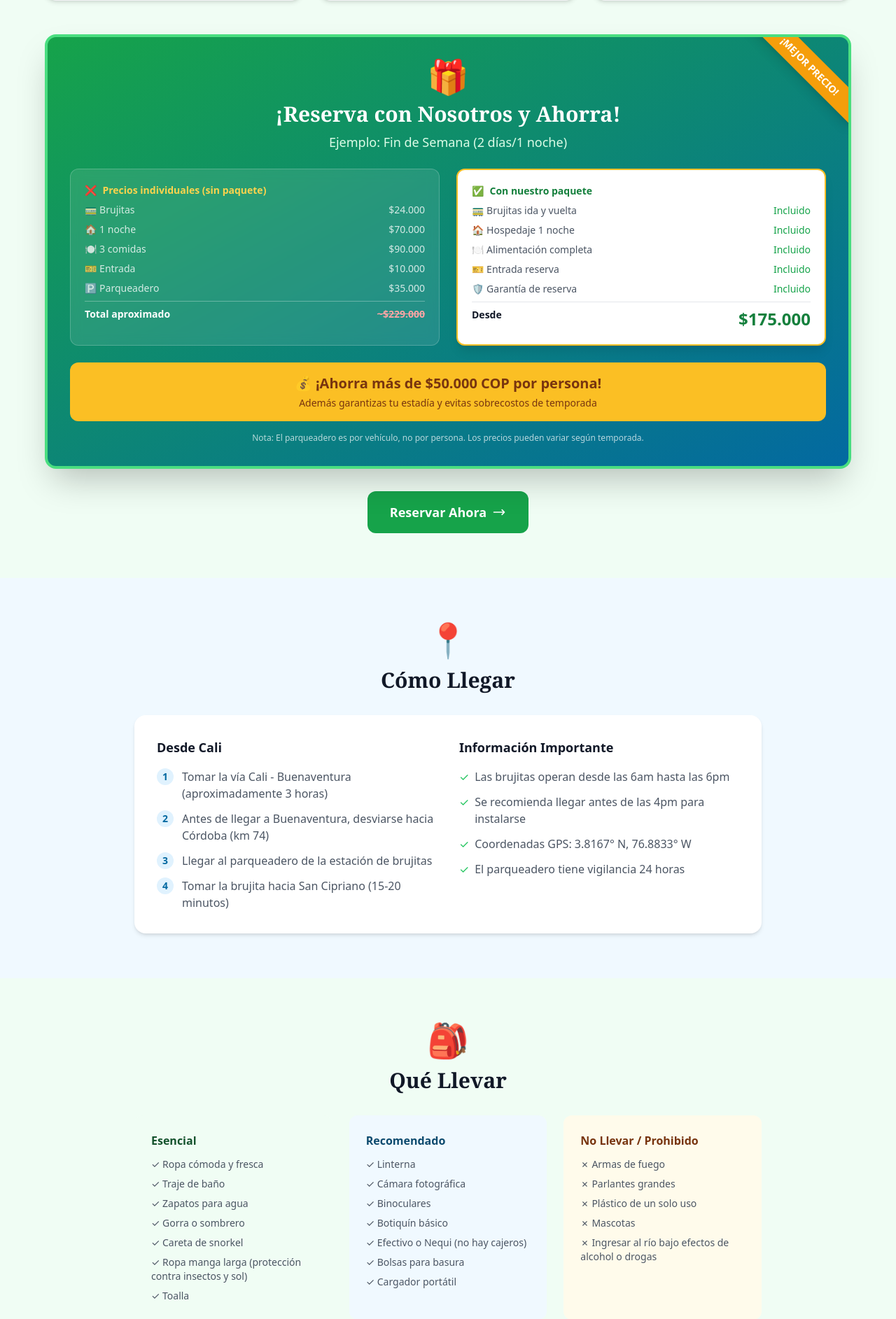
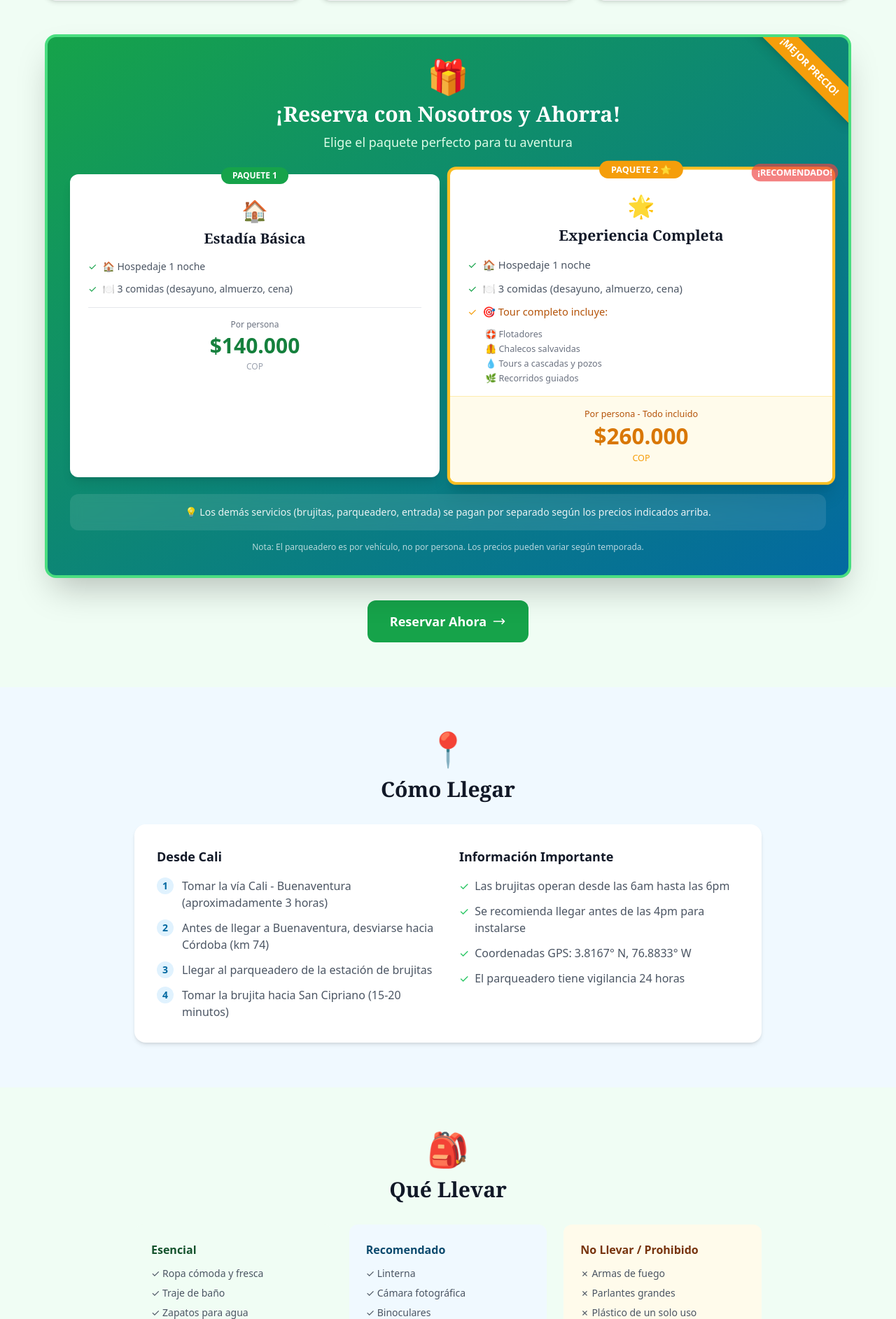
Before and after one commit to QuickAppraiser/san-cipriano, a Django app: page /visitantes/servicios/ in a window 1280 px wide. Shown: the part 1367-3252 px from the top of the page at 70% size. Run offline with Django 4.2, Linux system fonts and the light colour scheme; data comes from the database, SQL or seed files in the repository; some libraries are stand-ins or nearby versions.

Commit message:
Add two package options: Basic Stay ($140k) and Complete Experience ($260k)
- Package 1: Lodging + 3 meals for $140,000 COP
- Package 2: Lodging + 3 meals + full tour (floats, life jackets,
  waterfalls, pools, guided tours) for $260,000 COP
- Other services (brujitas, parking, entrance) remain as separate prices
- Added translations for all new strings in EN, FR, DE, IT, PT

Co-Authored-By: Claude Opus 4.5 <noreply@anthropic.com>

```diff
--- a/templates/visitors/services.html
+++ b/templates/visitors/services.html
@@ -165,66 +165,94 @@
 
         </div>
 
-        <!-- Package Example -->
+        <!-- Packages Section -->
         <div class="mt-12 bg-gradient-to-br from-selva-600 to-rio-700 rounded-2xl p-8 border-4 border-selva-400 shadow-2xl relative overflow-hidden">
             <!-- Decorative ribbon -->
             <div class="absolute -right-12 top-6 bg-amber-500 text-white font-bold py-2 px-12 rotate-45 text-sm shadow-lg">
                 {% trans "¡MEJOR PRECIO!" %}
             </div>
 
-            <div class="text-center mb-6">
+            <div class="text-center mb-8">
                 <span class="inline-block text-5xl mb-3">🎁</span>
                 <h3 class="font-display text-2xl md:text-3xl font-bold text-white mb-2">
                     {% trans "¡Reserva con Nosotros y Ahorra!" %}
                 </h3>
-                <p class="text-selva-100 text-lg">{% trans "Ejemplo: Fin de Semana (2 días/1 noche)" %}</p>
+                <p class="text-selva-100 text-lg">{% trans "Elige el paquete perfecto para tu aventura" %}</p>
             </div>
 
-            <!-- Comparison boxes -->
+            <!-- Two Packages -->
             <div class="grid md:grid-cols-2 gap-6 mb-6">
-                <!-- Individual pricing -->
-                <div class="bg-white/10 backdrop-blur rounded-xl p-5 border border-white/20">
-                    <p class="text-amber-300 font-semibold text-sm mb-2 flex items-center gap-2">
-                        <span>❌</span> {% trans "Precios individuales (sin paquete)" %}
-                    </p>
-                    <div class="space-y-2 text-white/80 text-sm">
-                        <div class="flex justify-between"><span>🚃 {% trans "Brujitas" %}</span><span>$24.000</span></div>
-                        <div class="flex justify-between"><span>🏠 {% trans "1 noche" %}</span><span>$70.000</span></div>
-                        <div class="flex justify-between"><span>🍽️ {% trans "3 comidas" %}</span><span>$90.000</span></div>
-                        <div class="flex justify-between"><span>🎫 {% trans "Entrada" %}</span><span>$10.000</span></div>
-                        <div class="flex justify-between"><span>🅿️ {% trans "Parqueadero" %}</span><span>$35.000</span></div>
-                        <div class="border-t border-white/30 pt-2 mt-2 flex justify-between font-bold text-white">
-                            <span>{% trans "Total aproximado" %}</span>
-                            <span class="line-through text-red-300">~$229.000</span>
+                <!-- Package 1: Basic -->
+                <div class="bg-white rounded-xl p-6 border-2 border-white/50 shadow-lg relative">
+                    <div class="absolute -top-3 left-1/2 -translate-x-1/2 bg-selva-600 text-white text-xs font-bold px-4 py-1 rounded-full">
+                        {% trans "PAQUETE 1" %}
+                    </div>
+                    <div class="text-center mb-4 pt-2">
+                        <span class="text-3xl">🏠</span>
+                        <h4 class="font-display text-xl font-bold text-gray-900 mt-2">{% trans "Estadía Básica" %}</h4>
+                    </div>
+                    <div class="space-y-3 text-gray-600 text-sm mb-4">
+                        <div class="flex items-center gap-2">
+                            <span class="text-selva-600">✓</span>
+                            <span>🏠 {% trans "Hospedaje 1 noche" %}</span>
                         </div>
+                        <div class="flex items-center gap-2">
+                            <span class="text-selva-600">✓</span>
+                            <span>🍽️ {% trans "3 comidas (desayuno, almuerzo, cena)" %}</span>
+                        </div>
+                    </div>
+                    <div class="border-t border-gray-200 pt-4 text-center">
+                        <p class="text-gray-500 text-xs mb-1">{% trans "Por persona" %}</p>
+                        <p class="text-3xl font-bold text-selva-700">$140.000</p>
+                        <p class="text-gray-400 text-xs mt-1">COP</p>
                     </div>
                 </div>
 
-                <!-- Package pricing -->
-                <div class="bg-white rounded-xl p-5 border-2 border-amber-400 shadow-lg">
-                    <p class="text-selva-700 font-semibold text-sm mb-2 flex items-center gap-2">
-                        <span>✅</span> {% trans "Con nuestro paquete" %}
-                    </p>
-                    <div class="space-y-2 text-gray-600 text-sm">
-                        <div class="flex justify-between"><span>🚃 {% trans "Brujitas ida y vuelta" %}</span><span class="text-selva-600">{% trans "Incluido" %}</span></div>
-                        <div class="flex justify-between"><span>🏠 {% trans "Hospedaje 1 noche" %}</span><span class="text-selva-600">{% trans "Incluido" %}</span></div>
-                        <div class="flex justify-between"><span>🍽️ {% trans "Alimentación completa" %}</span><span class="text-selva-600">{% trans "Incluido" %}</span></div>
-                        <div class="flex justify-between"><span>🎫 {% trans "Entrada reserva" %}</span><span class="text-selva-600">{% trans "Incluido" %}</span></div>
-                        <div class="flex justify-between"><span>🛡️ {% trans "Garantía de reserva" %}</span><span class="text-selva-600">{% trans "Incluido" %}</span></div>
-                        <div class="border-t border-gray-200 pt-2 mt-2 flex justify-between font-bold text-gray-900">
-                            <span>{% trans "Desde" %}</span>
-                            <span class="text-2xl text-selva-700">$175.000</span>
+                <!-- Package 2: Complete -->
+                <div class="bg-white rounded-xl p-6 border-4 border-amber-400 shadow-xl relative transform md:scale-105">
+                    <div class="absolute -top-3 left-1/2 -translate-x-1/2 bg-amber-500 text-white text-xs font-bold px-4 py-1 rounded-full">
+                        {% trans "PAQUETE 2" %} ⭐
+                    </div>
+                    <div class="absolute -top-2 -right-2 bg-red-500 text-white text-xs font-bold px-2 py-1 rounded-full animate-pulse">
+                        {% trans "¡RECOMENDADO!" %}
+                    </div>
+                    <div class="text-center mb-4 pt-2">
+                        <span class="text-3xl">🌟</span>
+                        <h4 class="font-display text-xl font-bold text-gray-900 mt-2">{% trans "Experiencia Completa" %}</h4>
+                    </div>
+                    <div class="space-y-3 text-gray-600 text-sm mb-4">
+                        <div class="flex items-center gap-2">
+                            <span class="text-selva-600">✓</span>
+                            <span>🏠 {% trans "Hospedaje 1 noche" %}</span>
                         </div>
+                        <div class="flex items-center gap-2">
+                            <span class="text-selva-600">✓</span>
+                            <span>🍽️ {% trans "3 comidas (desayuno, almuerzo, cena)" %}</span>
+                        </div>
+                        <div class="flex items-center gap-2">
+                            <span class="text-amber-500">✓</span>
+                            <span class="font-medium text-amber-700">🎯 {% trans "Tour completo incluye:" %}</span>
+                        </div>
+                        <div class="ml-6 space-y-1 text-xs text-gray-500">
+                            <p>🛟 {% trans "Flotadores" %}</p>
+                            <p>🦺 {% trans "Chalecos salvavidas" %}</p>
+                            <p>💧 {% trans "Tours a cascadas y pozos" %}</p>
+                            <p>🌿 {% trans "Recorridos guiados" %}</p>
+                        </div>
+                    </div>
+                    <div class="border-t border-amber-200 pt-4 text-center bg-amber-50 -mx-6 -mb-6 px-6 pb-6 rounded-b-lg">
+                        <p class="text-amber-700 text-xs mb-1">{% trans "Por persona - Todo incluido" %}</p>
+                        <p class="text-3xl font-bold text-amber-600">$260.000</p>
+                        <p class="text-amber-500 text-xs mt-1">COP</p>
                     </div>
                 </div>
             </div>
 
-            <!-- Savings highlight -->
-            <div class="text-center bg-amber-400 text-amber-900 rounded-xl py-4 px-6 mb-4">
-                <p class="text-lg md:text-xl font-bold">
-                    💰 {% trans "¡Ahorra más de $50.000 COP por persona!" %}
+            <!-- Additional info -->
+            <div class="text-center bg-white/10 backdrop-blur rounded-xl py-4 px-6 mb-4">
+                <p class="text-white/90 text-sm">
+                    💡 {% trans "Los demás servicios (brujitas, parqueadero, entrada) se pagan por separado según los precios indicados arriba." %}
                 </p>
-                <p class="text-sm mt-1">{% trans "Además garantizas tu estadía y evitas sobrecostos de temporada" %}</p>
             </div>
 
             <p class="text-center text-white/70 text-xs">{% trans "Nota: El parqueadero es por vehículo, no por persona. Los precios pueden variar según temporada." %}</p>
```
Also changed, not shown: locale/de/LC_MESSAGES/django.po, locale/en/LC_MESSAGES/django.po, locale/fr/LC_MESSAGES/django.po, locale/it/LC_MESSAGES/django.po, locale/pt/LC_MESSAGES/django.po.
